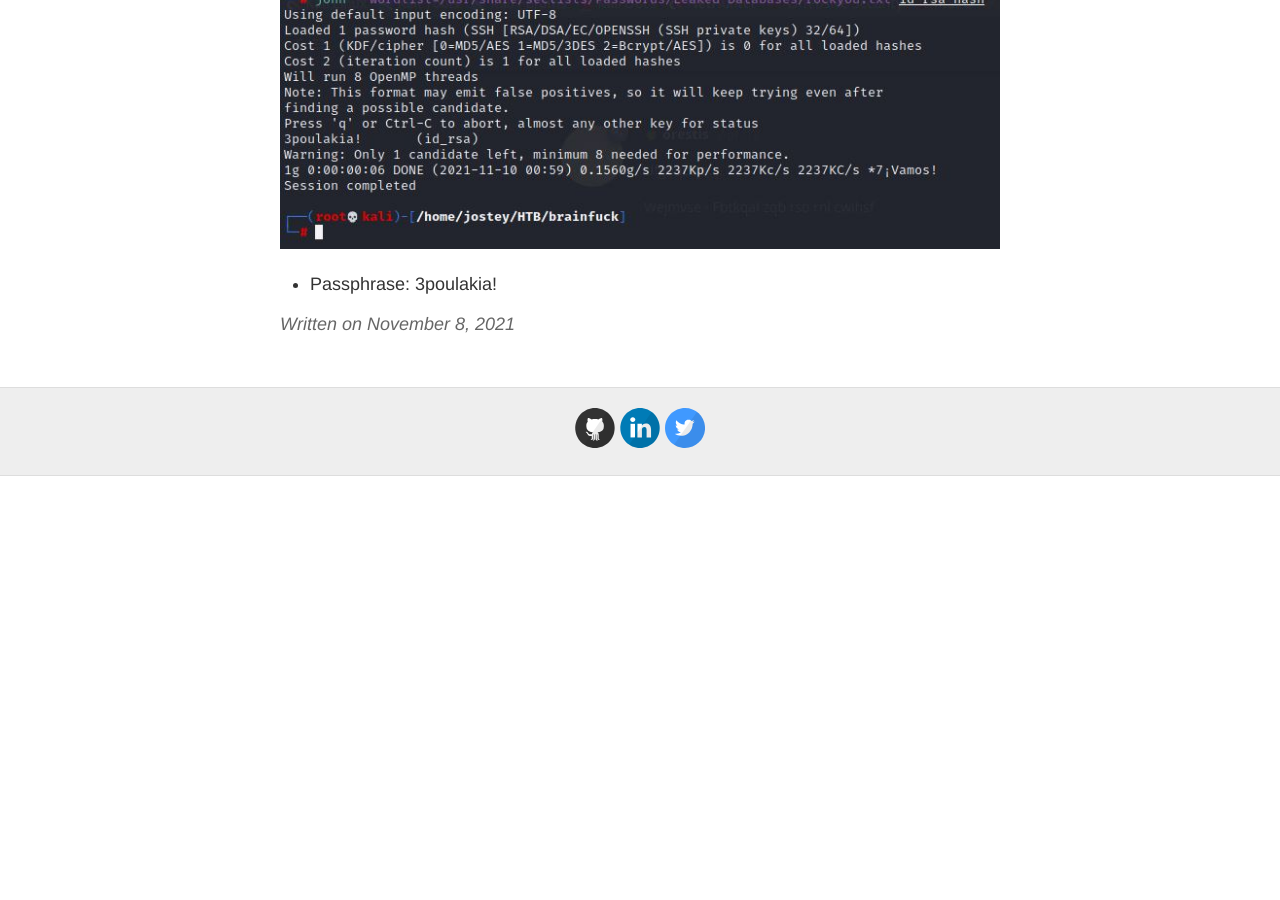
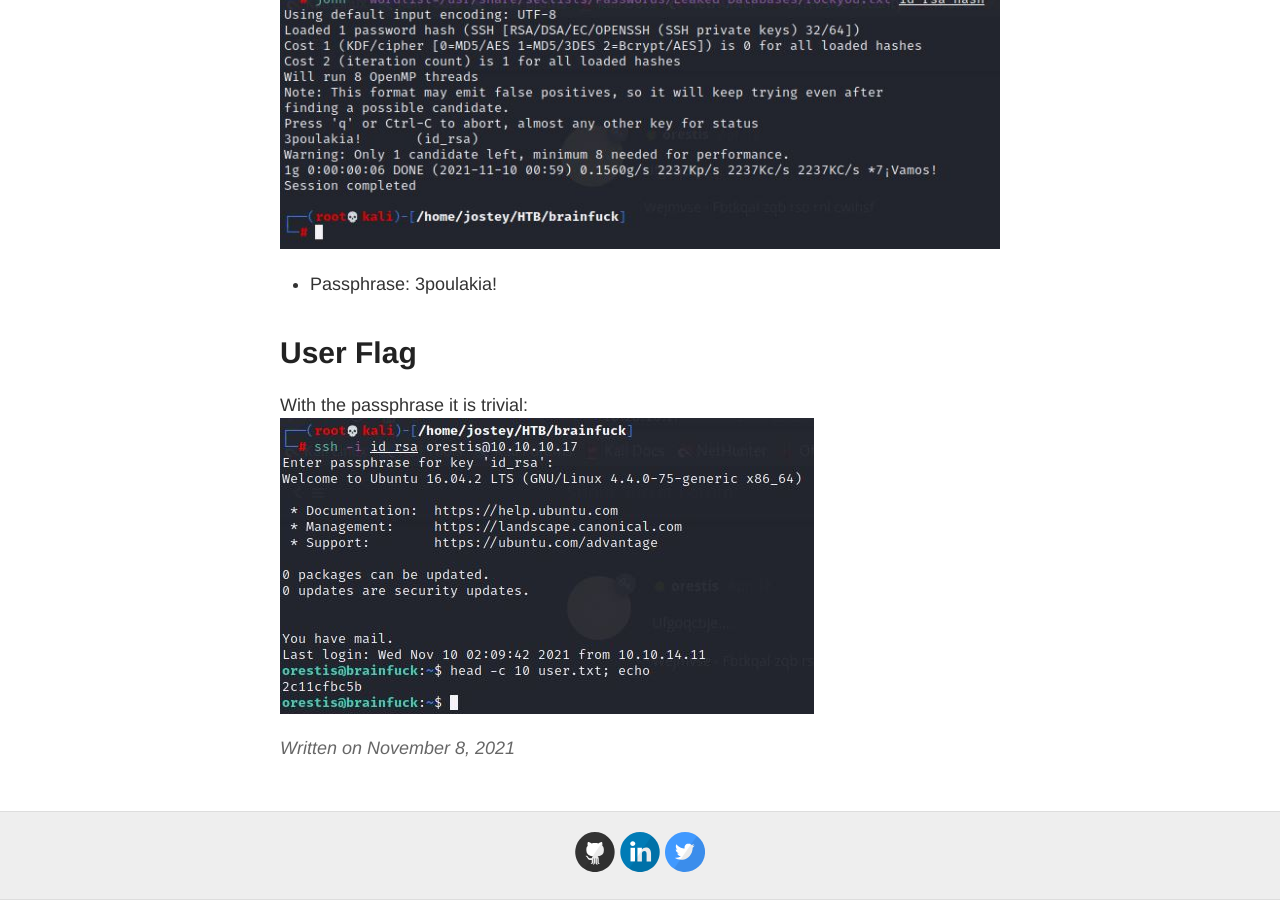
Before and after one commit to jostey/jostey.github.io, a Jekyll site: the page built from _posts/2021-11-8-Brainfuck-HTB.md, in a window 1280 px wide and 900 px high, scrolled down 8551 px. Built offline with Jekyll 4.4.1, drawn with Linux system fonts in a browser that asks for light colours; before the commit the page ends 9027 px from its top, so only the background shows below that.

Commit message:
Update 2021-11-8-Brainfuck-HTB.md

```diff
--- a/_posts/2021-11-8-Brainfuck-HTB.md
+++ b/_posts/2021-11-8-Brainfuck-HTB.md
@@ -127,3 +127,7 @@ Next, we have a id_rsa but there is a passphrase that we do not know. We can bre
 ![john]({{ site.baseurl }}/images/brainfuck/john_cracked.jpg)
 
 * Passphrase: 3poulakia!
+
+# User Flag
+With the passphrase it is trivial:
+![user]({{ site.baseurl }}/images/brainfuck/user.jpg)
```
